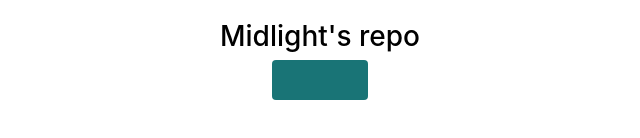
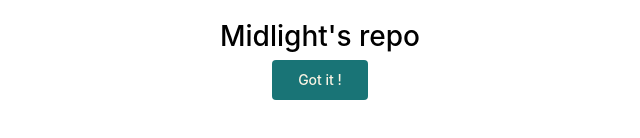
Before and after one commit to kacemws/Midlight, a React (Create React App) app: page / in a window 1280 px wide. Shown: the part 340-478 px from the top of the page, without its empty margins (320-960 px from the left). Built offline with nearby package versions, Linux system fonts and the light colour scheme.

Commit message:
updating the landing

```diff
--- a/src/App.tsx
+++ b/src/App.tsx
@@ -22,7 +22,9 @@ function App() {
         >
           <PageTitle>Midlight's repo</PageTitle>
         </div>
-        <Button title="Got it !" size="medium" type="primary" />
+        <Button size="medium" type="primary">
+          Got it !
+        </Button>
       </div>
     </>
   );
```
Also changed, not shown: 1 other file (tests, documents, lock files or other folders).
